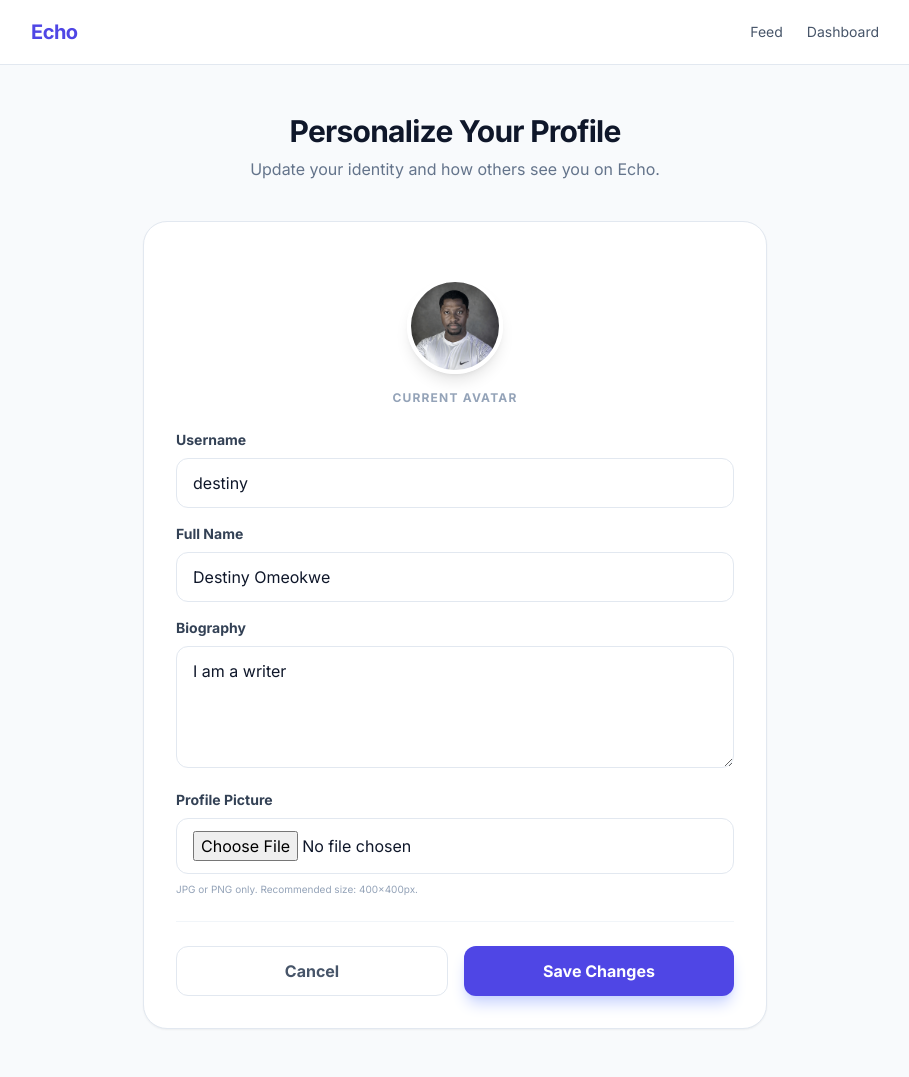
After one commit to desphixs/Staqed-Echo-Social-Community-Board-using-Django, a Django app: page /user/profile-edit/ in a window 1280 px wide. The commit adds this page. Shown: the whole page, without its empty margins (185-1094 px from the left). Run offline with Django 5.2, Linux system fonts and the light colour scheme; a user stored in the database is signed in; some libraries are stand-ins or nearby versions.

Commit message:
integrated user profile update and media files config

```diff
--- a/project/settings.py
+++ b/project/settings.py
@@ -118,4 +118,8 @@ USE_TZ = True
 
 STATIC_URL = 'static/'
 
+# Media Files (User-uploaded content like avatars)
+MEDIA_URL = '/media/'
+MEDIA_ROOT = BASE_DIR / 'media'
+
 AUTH_USER_MODEL = 'userauths.User'
--- a/project/urls.py
+++ b/project/urls.py
@@ -16,9 +16,15 @@ Including another URLconf
 """
 from django.contrib import admin
 from django.urls import path, include
+from django.conf import settings # Import project settings
+from django.conf.urls.static import static # Import helper function to serve static files
 
 urlpatterns = [
     path('admin/', admin.site.urls),
     path('', include('posts.urls')),
     path('user/', include('userauths.urls')),
 ]
+
+# Tell Django to serve user-uploaded media files during development
+if settings.DEBUG:
+    urlpatterns += static(settings.MEDIA_URL, document_root=settings.MEDIA_ROOT)
--- a/userauths/forms.py
+++ b/userauths/forms.py
@@ -39,3 +39,28 @@ class UserLoginForm(AuthenticationForm):
             self.fields['username'].widget.attrs.update({'class': form_style, 'placeholder': 'Enter your email'})
         if 'password' in self.fields:
             self.fields['password'].widget.attrs.update({'class': form_style, 'placeholder': 'Enter your password'})
+
+# This form allows users to update their identity
+class ProfileUpdateForm(forms.ModelForm):
+    class Meta:
+        model = User
+        fields = ['username', 'full_name', 'bio', 'profile_pic']
+
+        widgets = {
+            'username': forms.TextInput(attrs={
+                'class': 'w-full px-4 py-3 rounded-xl border border-slate-200 focus:outline-none focus:ring-2 focus:ring-indigo-500/20 focus:border-indigo-500 transition-all placeholder:text-slate-400 bg-white/50',
+                'placeholder': 'Choose a unique username'
+            }),
+            'full_name': forms.TextInput(attrs={
+                'class': 'w-full px-4 py-3 rounded-xl border border-slate-200 focus:outline-none focus:ring-2 focus:ring-indigo-500/20 focus:border-indigo-500 transition-all placeholder:text-slate-400 bg-white/50',
+                'placeholder': 'Your full name'
+            }),
+            'bio': forms.Textarea(attrs={
+                'class': 'w-full px-4 py-3 rounded-xl border border-slate-200 focus:outline-none focus:ring-2 focus:ring-indigo-500/20 focus:border-indigo-500 transition-all placeholder:text-slate-400 bg-white/50',
+                'placeholder': 'Tell us about yourself...',
+                'rows': 4
+            }),
+            'profile_pic': forms.FileInput(attrs={
+                'class': 'w-full px-4 py-3 rounded-xl border border-slate-200 focus:outline-none focus:ring-2 focus:ring-indigo-500/20 focus:border-indigo-500 transition-all bg-white/50'
+            }),
+        }
--- /dev/null
+++ b/userauths/templates/userauths/profile_edit.html
@@ -0,0 +1,82 @@
+<!DOCTYPE html>
+<html lang="en">
+<head>
+    <meta charset="UTF-8">
+    <meta name="viewport" content="width=device-width, initial-scale=1.0">
+    <title>Edit Profile | Echo</title>
+    <script src="https://cdn.tailwindcss.com"></script>
+    <style>
+        @import url('https://fonts.googleapis.com/css2?family=Inter:wght@400;600;700&display=swap');
+        body { font-family: 'Inter', sans-serif; }
+    </style>
+</head>
+<body class="bg-slate-50 text-slate-900 antialiased min-h-screen">
+
+    <!-- Simple Header -->
+    <header class="bg-white border-b border-slate-200 sticky top-0 z-50">
+        <nav class="max-w-4xl mx-auto px-6 h-16 flex items-center justify-between">
+            <a href="/" class="text-xl font-bold tracking-tight text-indigo-600">Echo</a>
+            <div class="flex gap-6 text-sm font-medium text-slate-600">
+                <a href="/" class="hover:text-indigo-600 transition-colors">Feed</a>
+                <a href="{% url 'dashboard' %}" class="hover:text-indigo-600 transition-colors">Dashboard</a>
+            </div>
+        </nav>
+    </header>
+
+    <main class="max-w-2xl mx-auto px-6 py-12">
+        <div class="mb-10 text-center">
+            <h1 class="text-3xl font-bold tracking-tight text-slate-900">Personalize Your Profile</h1>
+            <p class="text-slate-500 mt-2">Update your identity and how others see you on Echo.</p>
+        </div>
+
+        <form method="POST" enctype="multipart/form-data" class="bg-white border border-slate-200 p-8 rounded-3xl shadow-sm space-y-6">
+            {% csrf_token %}
+
+            <!-- Current Avatar Preview -->
+            <div class="flex flex-col items-center gap-4 mb-8">
+                <div class="relative group">
+                    {% if user.profile_pic %}
+                        <img src="{{ user.profile_pic.url }}" alt="Avatar" class="w-24 h-24 rounded-full object-cover border-4 border-white shadow-lg">
+                    {% else %}
+                        <div class="w-24 h-24 bg-indigo-100 rounded-full flex items-center justify-center text-indigo-600 font-bold text-3xl shadow-lg">
+                            {{ user.username|slice:":1"|upper }}
+                        </div>
+                    {% endif %}
+                </div>
+                <p class="text-xs font-bold text-slate-400 uppercase tracking-widest">Current Avatar</p>
+            </div>
+
+            <!-- Form Fields -->
+            <div class="space-y-4">
+                <div>
+                    <label class="block text-sm font-bold text-slate-700 mb-2">Username</label>
+                    {{ form.username }}
+                </div>
+                <div>
+                    <label class="block text-sm font-bold text-slate-700 mb-2">Full Name</label>
+                    {{ form.full_name }}
+                </div>
+                <div>
+                    <label class="block text-sm font-bold text-slate-700 mb-2">Biography</label>
+                    {{ form.bio }}
+                </div>
+                <div>
+                    <label class="block text-sm font-bold text-slate-700 mb-2">Profile Picture</label>
+                    {{ form.profile_pic }}
+                    <p class="text-[10px] text-slate-400 mt-2 font-medium">JPG or PNG only. Recommended size: 400x400px.</p>
+                </div>
+            </div>
+
+            <div class="pt-6 border-t border-slate-100 flex gap-4">
+                <a href="{% url 'dashboard' %}" class="flex-1 text-center py-3 px-6 rounded-xl border border-slate-200 text-slate-600 font-bold hover:bg-slate-50 transition-all">
+                    Cancel
+                </a>
+                <button type="submit" class="flex-1 bg-indigo-600 hover:bg-indigo-700 text-white font-bold py-3 px-6 rounded-xl transition-all shadow-lg shadow-indigo-200 active:scale-[0.98]">
+                    Save Changes
+                </button>
+            </div>
+        </form>
+    </main>
+
+</body>
+</html>
--- a/userauths/urls.py
+++ b/userauths/urls.py
@@ -8,4 +8,6 @@ urlpatterns = [
     path('signin/', views.login_view, name='signin'),
     # The path for our logout page
     path('signout/', views.logout_view, name='signout'),
+    # The path for editing the user profile
+    path('profile-edit/', views.profile_edit, name='profile-edit'),
 ]
--- a/userauths/views.py
+++ b/userauths/views.py
@@ -1,7 +1,8 @@
 from django.shortcuts import render, redirect # Tools to show pages and move users around
-from django.contrib.auth import authenticate, login, logout # Added logout here
+from django.contrib.auth import authenticate, login, logout # Standard Django auth tools
 from django.contrib import messages # Tool to show alerts and error messages
-from .forms import UserRegisterForm, UserLoginForm # Import the forms we built
+from django.contrib.auth.decorators import login_required # Security lock for views
+from .forms import UserRegisterForm, UserLoginForm, ProfileUpdateForm # Our custom forms
 
 # This view handles when a user wants to leave the clubhouse
 def logout_view(request):
@@ -60,3 +61,22 @@ def login_view(request):
 
     # We show the signin template and pass our form
     return render(request, 'userauths/signin.html', {'form': form})
+
+# This view handles when a user wants to personalize their identity
+@login_required
+def profile_edit(request):
+    # 1. If the user is submitting their changes
+    if request.method == 'POST':
+        # We fill the form with the POST data (text) AND the FILES data (images)
+        # instance=request.user tells Django which user we are updating
+        form = ProfileUpdateForm(request.POST, request.FILES, instance=request.user)
+        if form.is_valid():
+            # Save the updated information back to the database
+            form.save()
+            # Redirect to the dashboard to see the changes
+            return redirect('dashboard')
+    else:
+        # 2. If visiting, show the form pre-filled with the current user's data
+        form = ProfileUpdateForm(instance=request.user)
+
+    return render(request, 'userauths/profile_edit.html', {'form': form})
```
Also changed, not shown: posts/templates/posts/dashboard.html (+9 -1 lines), posts/templates/posts/index.html (+11 -2 lines), posts/templates/posts/post_detail.html (+15 -4 lines), db.sqlite3, media/user_images/IMG_6207.png (added).
